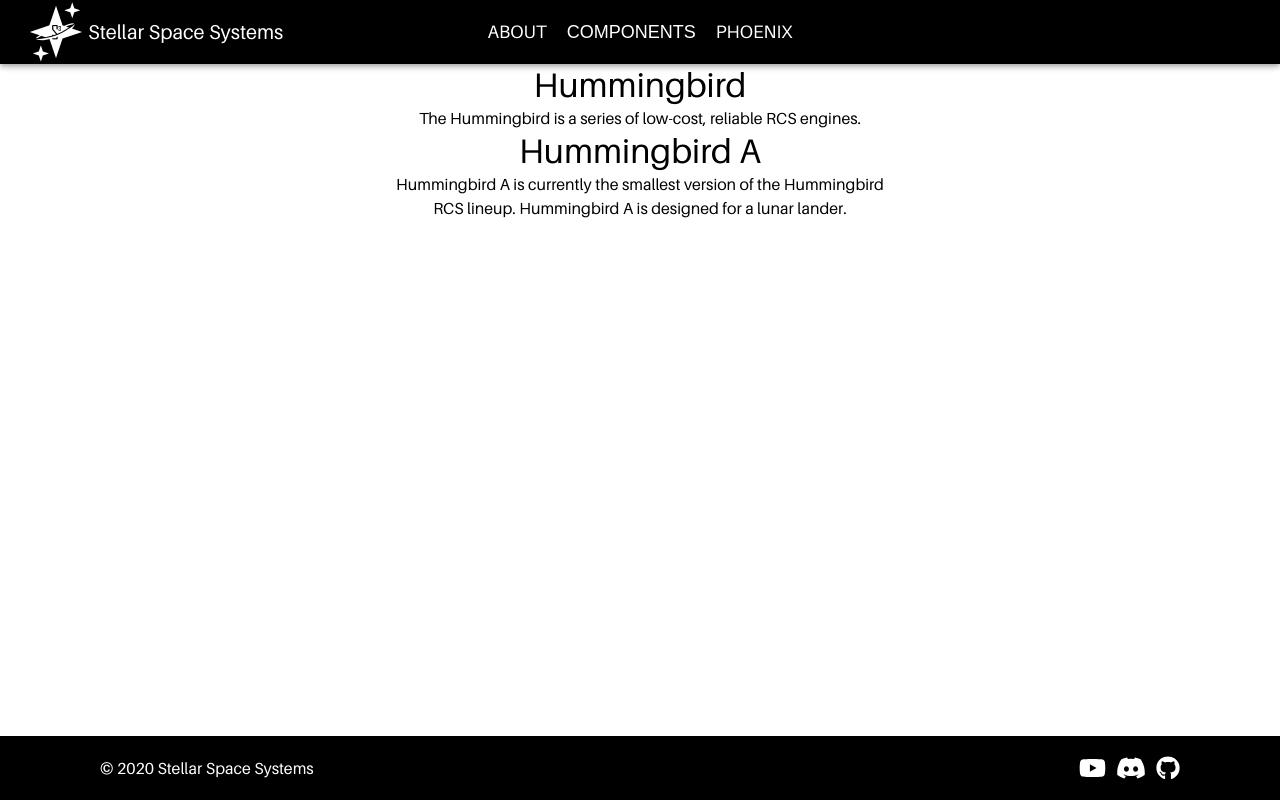
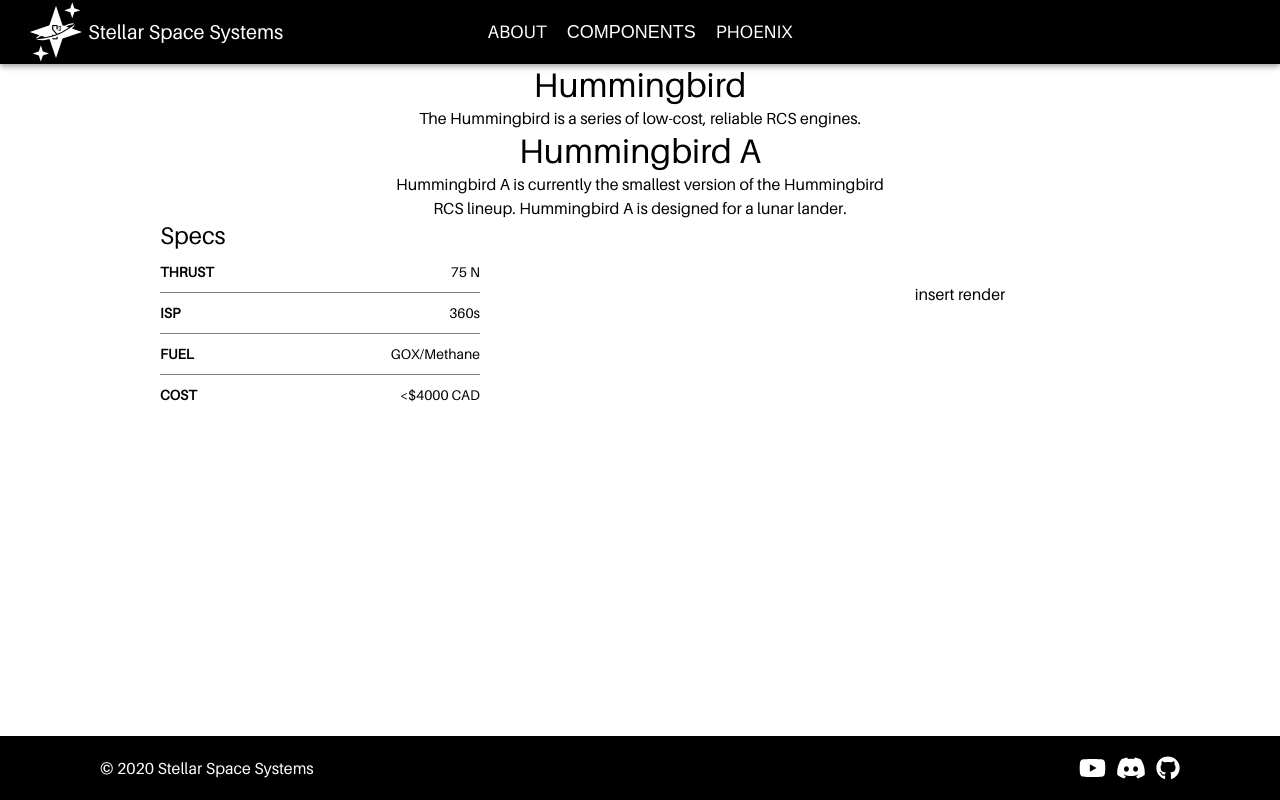
Before and after one commit to VA7NFH/va7nfh.github.io, a React (Create React App) app: page /engines/hummingbird in a window 1280 px wide. Built offline with nearby package versions, Linux system fonts and the light colour scheme.

Commit message:
big hummingbird update

```diff
--- a/src/pages/Hummingbird.js
+++ b/src/pages/Hummingbird.js
@@ -1,5 +1,41 @@
 import React from 'react'
 import { Typography } from '@material-ui/core'
+import { withStyles } from '@material-ui/core/styles'
+
+const useStyles = ({
+  sideWrapper: {
+    display: 'flex'
+  },
+  sideLeft: {
+    flex: '0 0 50%'
+  },
+  leftInner: {
+    marginLeft: '25%',
+    width: '50%'
+  },
+  specRow: {
+    borderBottom: '1px gray solid',
+    padding: '10px 0px',
+    '&:last-child': {
+      borderBottom: 'none'
+    }
+  },
+  sideRight: {
+    flex: '1',
+    textAlign: 'center',
+    marginTop: '5%'
+  }
+})
+
+class Spec extends React.Component {
+  render() {
+    return (
+      <Typography variant="body2" className={this.props.class}>
+        <span style={{textTransform: 'uppercase', fontWeight: 'bold'}}>{this.props.name}</span> <span style={{float: 'right'}}>{this.props.value}{this.props.unit}</span>
+      </Typography>
+    )
+  }
+}
 
 class Hummingbird extends React.Component {
   render() {
@@ -18,10 +54,26 @@
           <Typography variant="body1" align="center">
             Hummingbird A is currently the smallest version of the Hummingbird RCS lineup. Hummingbird A is designed for a lunar lander.
           </Typography>
+          <div className={this.props.classes.sideWrapper}>
+            <div className={this.props.classes.sideLeft}>
+              <div className={this.props.classes.leftInner}>
+                <Typography variant="h5">
+                  Specs
+                </Typography>
+                <Spec class={this.props.classes.specRow} name="Thrust" value="75" unit=" N"/>
+                <Spec class={this.props.classes.specRow} name="Isp" value="360" unit="s"/>
+                <Spec class={this.props.classes.specRow} name="Fuel" value="GOX/Methane"/>
+                <Spec class={this.props.classes.specRow} name="Cost" value="<$4000 CAD"/>
+              </div>
+            </div>
+            <div className={this.props.classes.sideRight}>
+            insert render
+            </div>
+          </div>
         </div>
       </div>
     )
   }
 }
 
-export default Hummingbird;
+export default withStyles(useStyles)(Hummingbird);
```
